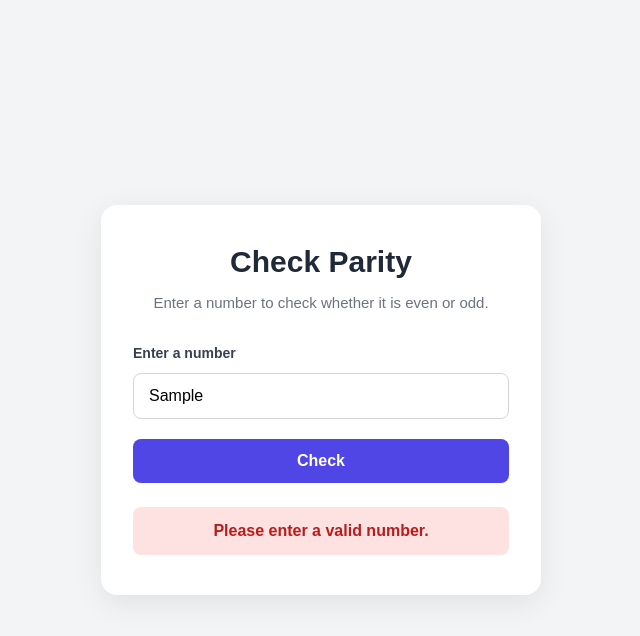
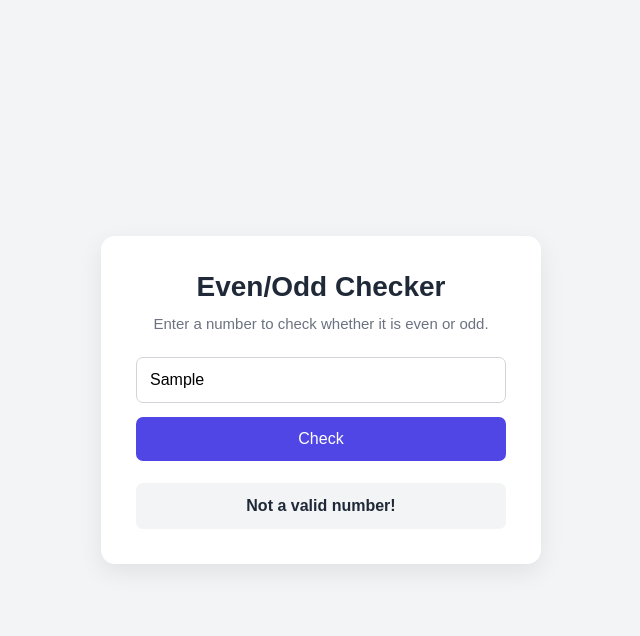
Before and after one commit to Appa45/Assignment7, a React (Vite) app in the folder random-joke-app/: page / in a window 1280 px wide. Both pictures are taken after typing "Sample" into the empty fields and a click on the button "Check". Shown: the top 636 px of the page, without its empty margins (319-959 px from the left). Built offline with nearby package versions, Linux system fonts and the light colour scheme.

Commit message:
change in the app.jsx and app.css

```diff
--- a/random-joke-app/src/App.css
+++ b/random-joke-app/src/App.css
@@ -2,75 +2,60 @@
 .app-container {
   min-height: 100vh;
   display: flex;
+  align-items: center;
   justify-content: center;
-  align-items: center;
-  padding: 24px;
+  padding: 20px;
 }
 
 .parity-card {
   width: 100%;
   max-width: 440px;
-  padding: 40px 32px;
+  padding: 35px;
   background: #ffffff;
-  border-radius: 16px;
-  box-shadow: 0 8px 30px rgba(0, 0, 0, 0.08);
+  border-radius: 14px;
+  box-shadow: 0 8px 25px rgba(0, 0, 0, 0.08);
   text-align: center;
 }
 
 .parity-card h1 {
-  margin: 0 0 12px;
   color: #1f2937;
-  font-size: 30px;
-  font-weight: 700;
+  font-size: 28px;
+  margin-bottom: 12px;
 }
 
 .subtitle {
-  margin-bottom: 30px;
   color: #6b7280;
+  margin-bottom: 25px;
   font-size: 15px;
-  line-height: 1.6;
 }
 
 .parity-card form {
   display: flex;
   flex-direction: column;
-  text-align: left;
-  gap: 12px;
-}
-
-.parity-card label {
-  color: #374151;
-  font-size: 14px;
-  font-weight: 600;
+  gap: 14px;
 }
 
 .parity-card input {
   width: 100%;
-  padding: 13px 15px;
+  padding: 13px;
   border: 1px solid #d1d5db;
-  border-radius: 8px;
+  border-radius: 7px;
+  font-size: 16px;
   outline: none;
-  font-size: 16px;
-  transition: border-color 0.2s, box-shadow 0.2s;
 }
 
 .parity-card input:focus {
   border-color: #4f46e5;
-  box-shadow: 0 0 0 3px rgba(79, 70, 229, 0.12);
 }
 
 .parity-card button {
-  width: 100%;
-  margin-top: 8px;
   padding: 13px;
+  background: #4f46e5;
+  color: white;
   border: none;
-  border-radius: 8px;
-  background: #4f46e5;
-  color: #ffffff;
+  border-radius: 7px;
   font-size: 16px;
-  font-weight: 600;
   cursor: pointer;
-  transition: background 0.2s;
 }
 
 .parity-card button:hover {
@@ -78,35 +63,17 @@
 }
 
 .result {
-  margin-top: 24px;
-  padding: 15px;
-  border-radius: 8px;
+  margin-top: 22px;
+  padding: 14px;
+  border-radius: 7px;
+  background: #f3f4f6;
+  color: #1f2937;
   font-size: 16px;
   font-weight: 600;
-  text-align: center;
-}
-
-.result.even {
-  background: #dcfce7;
-  color: #166534;
-}
-
-.result.odd {
-  background: #dbeafe;
-  color: #1e40af;
-}
-
-.result.error {
-  background: #fee2e2;
-  color: #b91c1c;
 }
 
 @media (max-width: 480px) {
   .parity-card {
-    padding: 30px 22px;
-  }
-
-  .parity-card h1 {
-    font-size: 25px;
+    padding: 25px 20px;
   }
 }
--- a/random-joke-app/src/App.jsx
+++ b/random-joke-app/src/App.jsx
@@ -4,67 +4,42 @@ import "./App.css";
 
 function App() {
   const [number, setNumber] = useState("");
-  const [result, setResult] = useState(null);
-
-  const handleChange = (event) => {
-    setNumber(event.target.value);
-    setResult(null);
-  };
+  const [result, setResult] = useState("");
 
   const handleSubmit = (event) => {
     event.preventDefault();
 
-    const trimmedValue = number.trim();
+    const value = number.trim();
 
-    if (trimmedValue === "") {
-      setResult({
-        type: "error",
-        message: "Please enter a number.",
-      });
+    if (value === "" || !Number.isFinite(Number(value))) {
+      setResult("Not a valid number!");
       return;
     }
 
-    const parsedNumber = Number(trimmedValue);
-
-    if (!Number.isFinite(parsedNumber)) {
-      setResult({
-        type: "error",
-        message: "Please enter a valid number.",
-      });
-      return;
-    }
+    const parsedNumber = Number(value);
 
     if (parsedNumber % 2 === 0) {
-      setResult({
-        type: "even",
-        message: `${trimmedValue} is an Even Number`,
-      });
+      setResult(`The number ${value} is even!`);
     } else {
-      setResult({
-        type: "odd",
-        message: `${trimmedValue} is an Odd Number`,
-      });
+      setResult(`Oops, ${value} is odd!`);
     }
   };
 
   return (
     <main className="app-container">
       <section className="parity-card">
-        <h1>Check Parity</h1>
+        <h1>Even/Odd Checker</h1>
 
         <p className="subtitle">
           Enter a number to check whether it is even or odd.
         </p>
 
         <form onSubmit={handleSubmit}>
-          <label htmlFor="number">Enter a number</label>
-
           <input
-            id="number"
+            type="text"
             name="number"
-            type="text"
             value={number}
-            onChange={handleChange}
+            onChange={(event) => setNumber(event.target.value)}
             placeholder="Enter a number"
             autoComplete="off"
           />
@@ -73,12 +48,8 @@ function App() {
         </form>
 
         {result && (
-          <div
-            className={`result ${result.type}`}
-            role="status"
-            aria-live="polite"
-          >
-            {result.message}
+          <div className="result" role="status">
+            {result}
           </div>
         )}
       </section>
```
